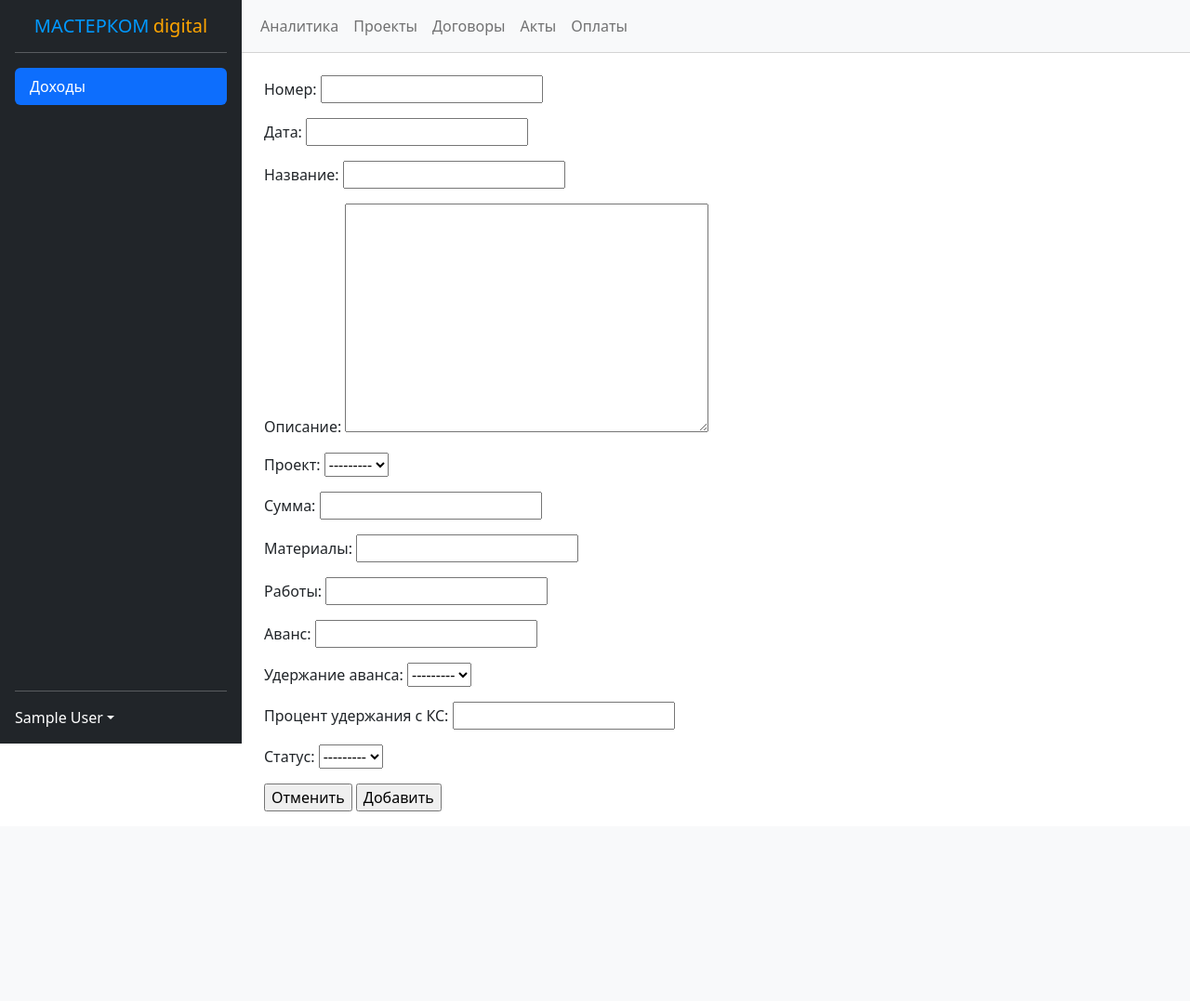
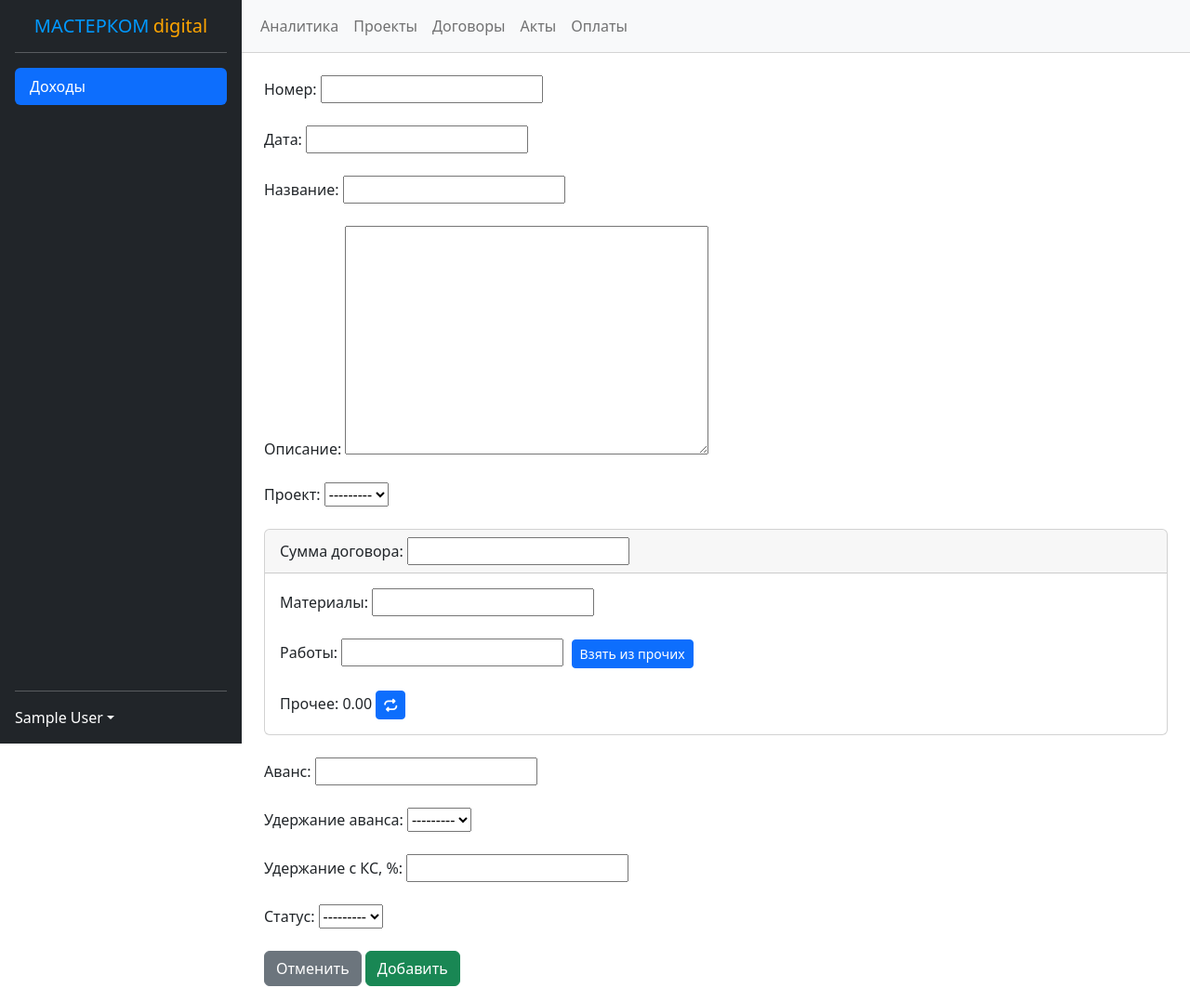
Before and after one commit to levin-dmi/mastercom, a Django app: page /incoming/contracts/add/ in a window 1280 px wide. Shown: the whole page at 93% size. Before the commit the page ends 873 px from the top, so only its background shows below. Run offline with Django 3.2, Linux system fonts and the light colour scheme; the visitor is signed in with stand-in values (Sample User, id 1); data that the repository does not hold is empty; some libraries are stand-ins or nearby versions.

Commit message:
Проверка форм и javascriptинг

```diff
--- a/incoming/forms.py
+++ b/incoming/forms.py
@@ -1,5 +1,6 @@
-from django.forms import ModelForm, Form, ChoiceField, Select
+from django.forms import ModelForm, Form, ChoiceField, Select, ValidationError
 from .models import *
+from decimal import Decimal
 
 
 class ProjectForm(ModelForm):
@@ -14,18 +15,59 @@ class ContractForm(ModelForm):
         fields = ('number', 'date', 'name', 'description', 'project', 'total_sum', 'material_sum', 'work_sum',
                   'prepaid', 'prepaid_close_method', 'retention_percent', 'status')
 
+    def clean_total_sum(self):
+        total_sum = (self.cleaned_data['total_sum'] or 0)
+
+        # Проверяем
+        if total_sum < Decimal(self.data['material_sum'] or 0) + Decimal(self.data['work_sum'] or 0):
+            raise ValidationError('Общая сумма не может быть меньше сумм материалов и работ')
+
+        return self.cleaned_data['total_sum']
+
+    def clean_prepaid(self):
+        prepaid_sum = (self.cleaned_data['prepaid'] or 0)
+
+        # Проверяем
+        if prepaid_sum > Decimal(self.data['total_sum'] or 0):
+            raise ValidationError('Сумма аванса не может быть больше общей суммы')
+
+        return self.cleaned_data['prepaid']
 
 class ActForm(ModelForm):
     class Meta:
         model = Act
         fields = ('number', 'date', 'contract', 'total_sum', 'material_sum', 'work_sum', 'status')
 
+    def clean_total_sum(self):
+        total_sum = (self.cleaned_data['total_sum'] or 0)
+
+        # Проверяем
+        if total_sum < Decimal(self.data['material_sum'] or 0) + Decimal(self.data['work_sum'] or 0):
+            raise ValidationError('Общая сумма не может быть меньше сумм материалов и работ')
+
+        return self.cleaned_data['total_sum']
 
 class PaymentForm(ModelForm):
     class Meta:
         model = Payment
         fields = ('number', 'date', 'contract', 'total_sum', 'prepaid_sum', 'retention_sum', 'status')
 
+    def clean_total_sum(self):
+        total_sum = self.cleaned_data['total_sum']
+
+        # Проверяем
+        if total_sum < Decimal(self.data['prepaid_sum'] or 0) + Decimal(self.data['retention_sum'] or 0):
+            raise ValidationError('Общая сумма не может быть меньше сумм аванса и возврата удержаний')
+
+        return total_sum
+
+    def clean_prepaid_sum(self):
+        return self.cleaned_data['total_sum'] or 0
+
+    def clean_retention_sum(self):
+        return self.cleaned_data['retention_sum'] or 0
+
+
 class ListFilterForm(Form):
     projects = [['', 'ВСЕ'],] + [[str(obj.pk), obj] for obj in Project.objects.all()]
     project = ChoiceField(widget=Select(), choices=projects, required=False)
--- a/incoming/templates/contracts/contract_create.html
+++ b/incoming/templates/contracts/contract_create.html
@@ -1,10 +1,45 @@
 {% extends "layout/basic_contracts.html" %}
 
 {% block content %}
-<form method="post">
+
+<script>
+const calcOtherSum = () => {
+  document.getElementsByClassName('other_sum')[0].textContent = Math.round(100*(document.getElementById("{{ form.total_sum.auto_id }}").value-document.getElementById("{{ form.material_sum.auto_id }}").value-document.getElementById("{{ form.work_sum.auto_id }}").value))/100;
+
+}
+    const moveSum = () => {
+    document.getElementById("{{ form.work_sum.auto_id }}").value = Number(document.getElementById("{{ form.work_sum.auto_id }}").value)+Number(document.getElementsByClassName('other_sum')[0].textContent)
+  document.getElementsByClassName('other_sum')[0].textContent = 0
+
+}
+  </script>
+
+
+<form id="form" method="post">
     {% csrf_token %}
-    {{ form.as_p }}
-    <input type="button" onclick="history.back();" value="Отменить"/>
-    <input type="submit" value="Добавить">
+    Номер: {{ form.number }} <br><br>
+    Дата: {{ form.date }} <br><br>
+    Название: {{ form.name }} <br><br>
+    Описание: {{ form.description }} <br><br>
+    Проект: {{ form.project }} <br><br>
+    <div class="card">
+        <div class="card-header">
+            Сумма договора: {{ form.total_sum }}
+        </div>
+        <div class="card-body">
+            Материалы: {{ form.material_sum }} <br><br>
+            Работы: {{ form.work_sum }} &nbsp;<button type="button" onClick="moveSum();" class="btn btn-primary btn-sm">Взять из прочих</button> <br><br>
+            Прочее: <p class="other_sum" style="display:inline">0.00</p>&nbsp;<button type="button" onClick="calcOtherSum();" class="btn btn-primary btn-sm"><i class="fa-solid fa-repeat"></i></button>
+        </div>
+    </div>
+    <br>
+    Аванс: {{ form.prepaid }} <br><br>
+    Удержание аванса: {{ form.prepaid_close_method }} <br><br>
+    Удержание с КС, %: {{ form.retention_percent }} <br><br>
+    Статус: {{ form.status }} <br><br>
+    <input type="button" onclick="history.back();" value="Отменить" class="btn btn-secondary">
+    <input type="submit" value="Добавить" class="btn btn-success">
 </form>
+
+
 {% endblock %}
--- a/incoming/templates/layout/basic.html
+++ b/incoming/templates/layout/basic.html
@@ -7,6 +7,15 @@
     <meta name="viewport" content="width=device-width, initial-scale=1">
     <title>Мастерком digital :: ДОХОДЫ</title>
     <link href="https://cdn.jsdelivr.net/npm/bootstrap@5.2.3/dist/css/bootstrap.min.css" rel="stylesheet" integrity="sha384-rbsA2VBKQhggwzxH7pPCaAqO46MgnOM80zW1RWuH61DGLwZJEdK2Kadq2F9CUG65" crossorigin="anonymous">
+
+
+    <link rel="apple-touch-icon" sizes="180x180" href="{% static "favicon/apple-touch-icon.png" %}">
+    <link rel="icon" type="image/png" sizes="32x32" href="/favicon-32x32.png">
+    <link rel="icon" type="image/png" sizes="16x16" href="/favicon-16x16.png">
+    <link rel="manifest" href="/site.webmanifest">
+    <link rel="mask-icon" href="/safari-pinned-tab.svg" color="#5bbad5">
+    <meta name="msapplication-TileColor" content="#da532c">
+    <meta name="theme-color" content="#ffffff">
 </head>
 
 <body>
```
Also changed, not shown: incoming/templates/acts/act_create.html (+30 -3 lines), incoming/templates/payments/payment_view.html (+4 -3 lines).
